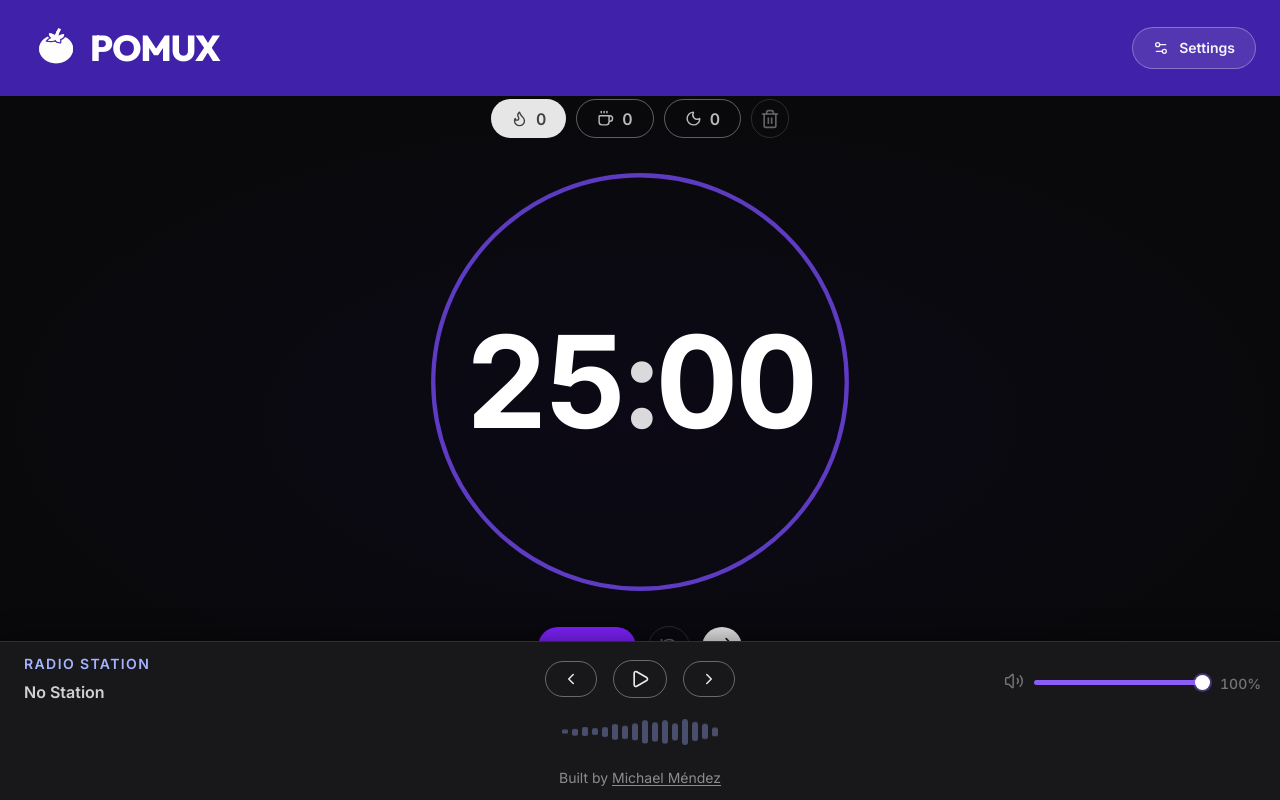
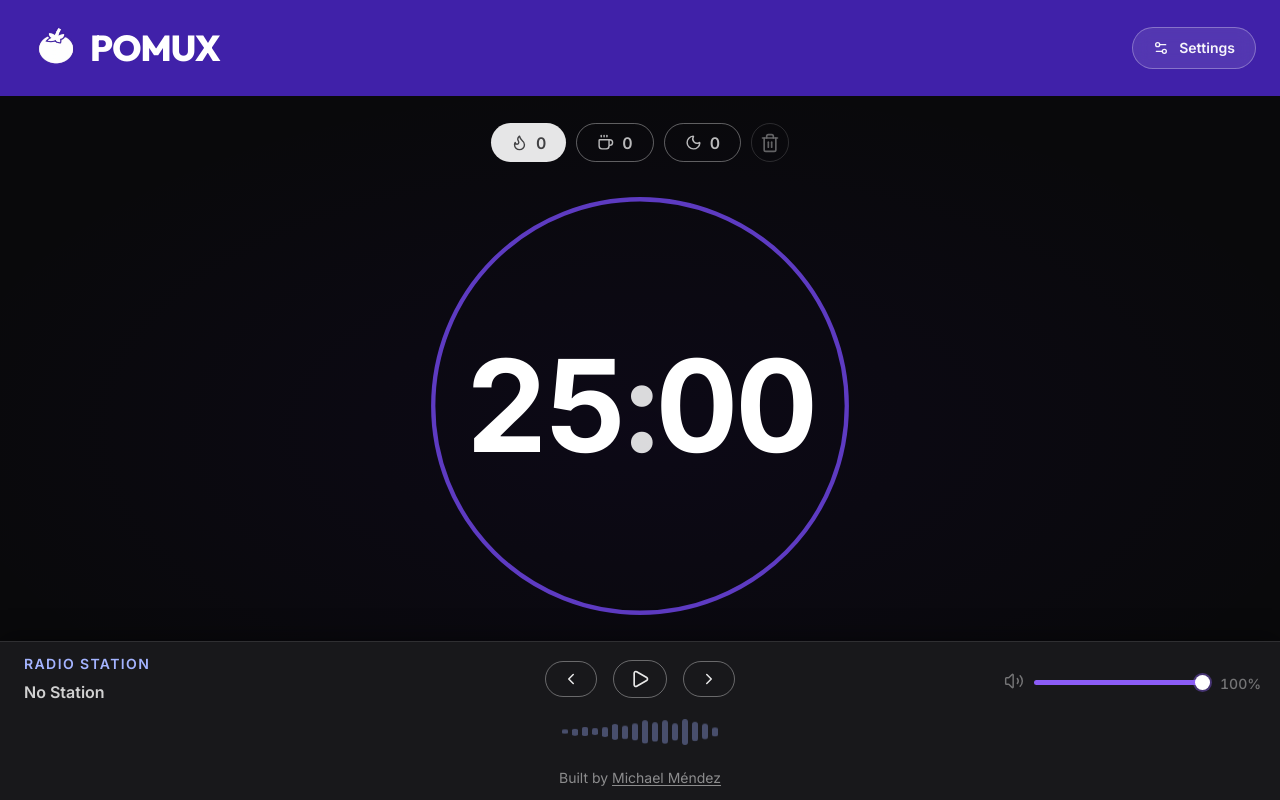
Before and after one commit to michaelmendez/pomux, a React (Vite) app: page / in a window 1280 px wide. Built offline with nearby package versions, Linux system fonts and the light colour scheme; no server answers.

Commit message:
feat: adjust layout spacing and scale for Timer and TimerLayout components

```diff
--- a/src/features/timer/components/Layout.tsx
+++ b/src/features/timer/components/Layout.tsx
@@ -139,7 +139,7 @@ export default function TimerLayout({
   };
 
   return (
-    <div className="mx-auto mt-8 flex w-full flex-col items-center gap-4 sm:mt-0 sm:gap-5">
+    <div className="mx-auto mt-8 flex w-full flex-col items-center gap-4 sm:mt-5 sm:gap-5 md:mt-6">
       <TimerSessionNav
         activeButton={activeButton}
         handleTimerClick={handleTimerClick}
--- a/src/features/timer/components/Timer.tsx
+++ b/src/features/timer/components/Timer.tsx
@@ -15,7 +15,7 @@ export default function Timer({ seconds, totalSeconds, isRunning }: Readonly<Tim
   const strokeDashoffset = CIRCUMFERENCE * (1 - progress);
 
   return (
-    <div className="relative flex items-center justify-center xs:w-52 xs:h-52 w-68 h-68 md:w-md md:h-112">
+    <div className="relative flex scale-[0.9] items-center justify-center xs:w-52 xs:h-52 w-68 h-68 md:scale-[0.94] md:w-md md:h-112 lg:scale-100">
       {/* Ambient glow when running */}
       <div
         className={`absolute inset-0 rounded-full transition-all duration-700 ease-in-out pointer-events-none ${
```
